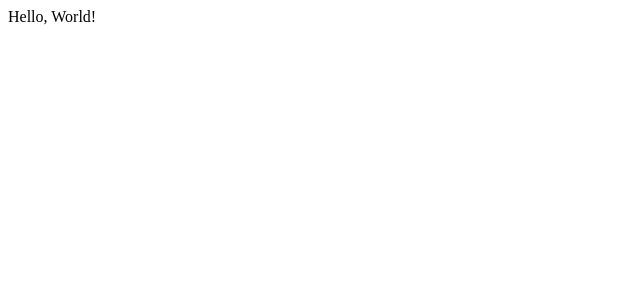
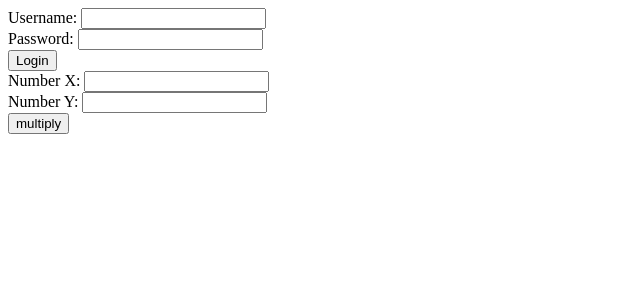
Before and after one commit to oferkarp/Flask, a Flask app: page / in a window 1280 px wide. Before the commit the part shown is almost empty. Shown: the top 300 px of the page, without its empty margins (0-640 px from the left). Run offline with Flask 3, Linux system fonts and the light colour scheme.

Commit message:
add login

```diff
--- a/app.py
+++ b/app.py
@@ -1,4 +1,4 @@
-from flask import Flask
+from flask import Flask , render_template,request,redirect, url_for
 from sport import sport_bp
 from news import news_bp
 
@@ -7,9 +7,21 @@ app = Flask(__name__)
 app.register_blueprint(sport_bp)
 app.register_blueprint(news_bp)
 
-@app.route('/')
+@app.route('/' , methods=['GET','POST'])
 def my_start():
-    return  "<p>Hello, World!</p>"
+    user_name = request.form.get("username")
+    password = request.form.get("password")
+    number_x = request.form.get("X")
+    number_y = request.form.get("Y")
+    if user_name == "ofer" and password == "1234":
+        return redirect(url_for('news.news', myname=user_name))
+    if number_x is not None and number_y is not None:
+        number_x = int(number_x)
+        number_y = int(number_y)
+        result = number_x * number_y
+        return str(result)
+    print(f" ***** {user_name}-{password}")
+    return render_template("index.html")
 
 if __name__ == '__main__':
     app.run(debug=True, port=3000)
--- a/news.py
+++ b/news.py
@@ -1,10 +1,11 @@
-from flask import Blueprint , render_template
+from flask import Blueprint , render_template, request
 news_bp = Blueprint('news', __name__,url_prefix='/news')
 
 @news_bp.route('/')
 def news():
+    myname = request.args.get('myname')
     new_arr = [1,2,3,4,5,6,7,8,9,10]
-    return render_template("news.html",my_array = new_arr)
+    return render_template("news.html",my_array = new_arr,myname=myname)
     # return "<p> **** This is the news ****</p>"
 
 @news_bp.route('/global')
--- /dev/null
+++ b/templates/index.html
@@ -0,0 +1,30 @@
+<!DOCTYPE html>
+<html lang="en">
+<head>
+    <meta charset="UTF-8">
+    <meta http-equiv="X-UA-Compatible" content="IE=edge">
+    <meta name="viewport" content="width=device-width, initial-scale=1.0">
+    <title>Document</title>
+</head>
+<body>
+    <form method="post">
+        <label for="username">Username:</label>
+        <input type="text" id="username" name="username" required><br>
+
+        <label for="password">Password:</label>
+        <input type="password" id="password" name="password" required><br>
+
+        <input type="submit" value="Login">
+    </form>
+
+    <form  method="post">
+        <label for="x">Number X:</label>
+        <input type="number" id="x" name="X" required><br>
+
+        <label for="y">Number Y:</label>
+        <input type="number" id="y" name="Y" required><br>
+
+        <input type="submit" value="multiply">
+      </form>
+</body>
+</html>
--- a/templates/news.html
+++ b/templates/news.html
@@ -54,6 +54,7 @@
       </div>
     </div>
   </nav>
+  <h1>Hello {{ myname }}</h1>
   {% for item in my_array %}
   <li>{{ item }}</li>
   {% endfor %}
```
